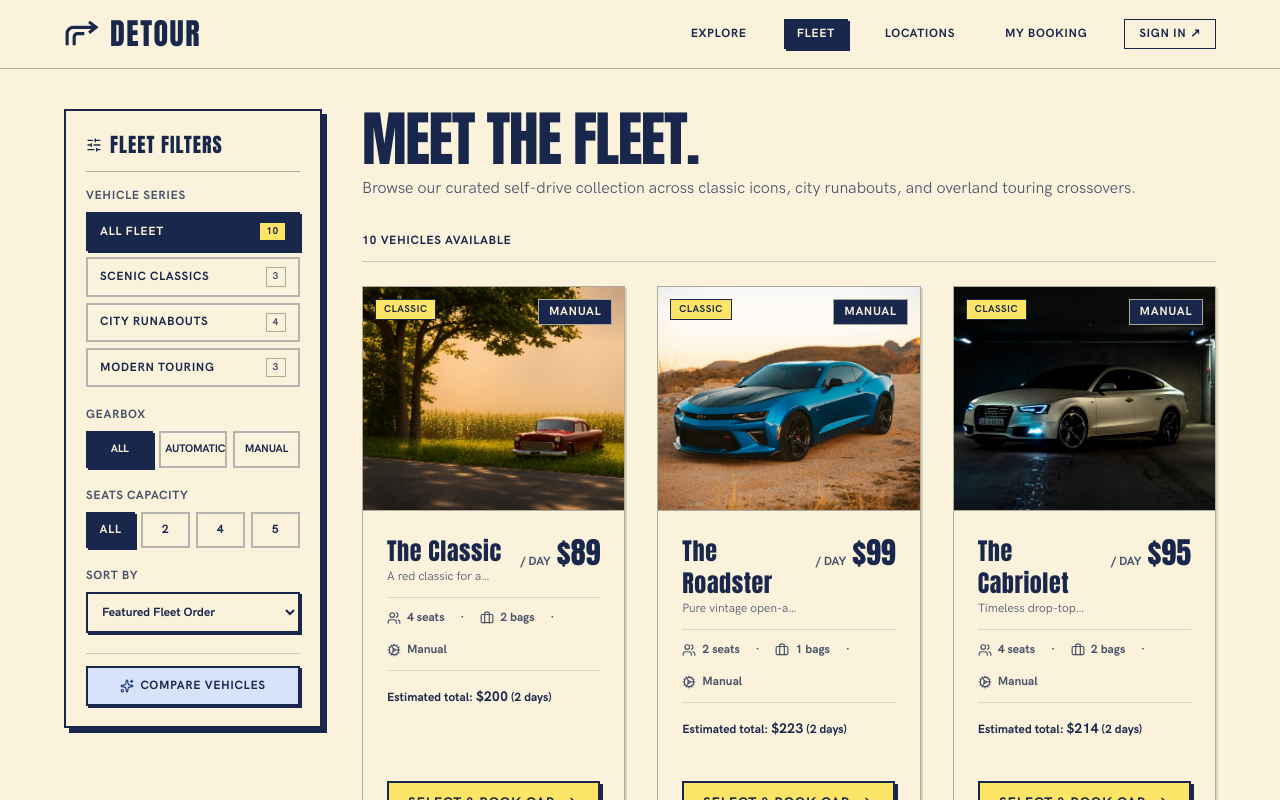
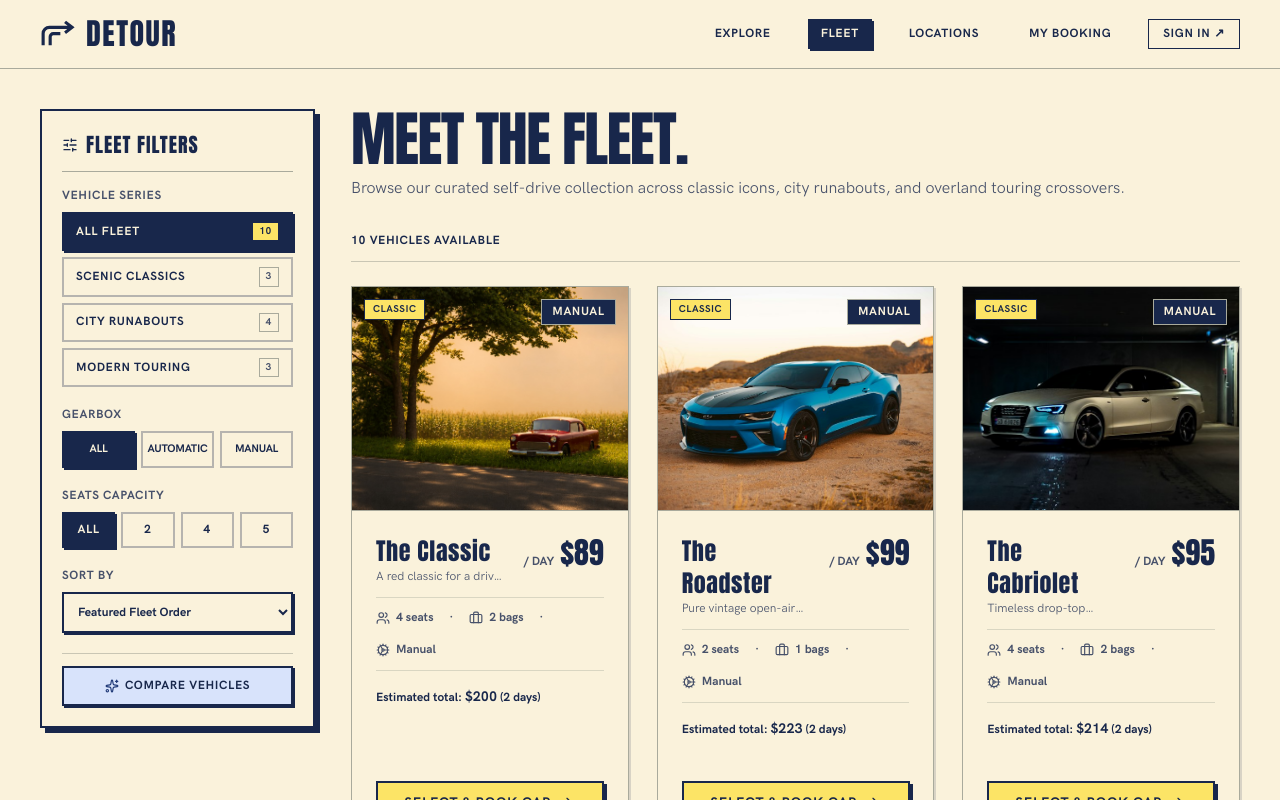
Before and after one commit to Deepjyoti78/detour, a Next.js app in the folder detour-app/: page /fleet in a window 1280 px wide. Shown: the top 800 px of the page. Built offline with nearby package versions, Linux system fonts and the light colour scheme.

Commit message:
feat: widen fleet section layout, reduce side margins, and expand card widths

```diff
--- a/detour-app/src/app/fleet/page.tsx
+++ b/detour-app/src/app/fleet/page.tsx
@@ -83,7 +83,7 @@ export default function FleetPage() {
   };
 
   return (
-    <div className="w-[90%] max-w-7xl mx-auto py-6 md:py-10">
+    <div className="w-full max-w-[1720px] mx-auto px-4 sm:px-6 md:px-8 lg:px-10 py-6 md:py-10">
       {/* Mobile Filter Toggle Button */}
       <div className="lg:hidden mb-6">
         <button
@@ -102,10 +102,10 @@ export default function FleetPage() {
       </div>
 
       {/* Main 2-Column Layout: Left Sidebar Filters + Right Content */}
-      <div className="grid grid-cols-1 lg:grid-cols-12 gap-8 lg:gap-10 items-start">
+      <div className="flex flex-col lg:flex-row gap-6 lg:gap-8 xl:gap-9 items-start">
         {/* Left Column: Filter Panel (Shifted higher up on scroll via lg:top-6) */}
         <aside
-          className={`lg:col-span-4 xl:col-span-3 lg:sticky lg:top-6 z-20 transition-all ${
+          className={`w-full lg:w-[260px] xl:w-[275px] shrink-0 lg:sticky lg:top-6 z-20 transition-all ${
             mobileFilterOpen ? 'block' : 'hidden lg:block'
           }`}
         >
@@ -251,7 +251,7 @@ export default function FleetPage() {
         </aside>
 
         {/* Right Column: Title + Results Bar + Fleet Grid */}
-        <section className="lg:col-span-8 xl:col-span-9 flex flex-col gap-6 min-h-[720px]">
+        <section className="flex-1 min-w-0 flex flex-col gap-6 min-h-[720px]">
           {/* Title and subtitle without dividing border line */}
           <div className="pb-2">
             <h1 className="font-['Anton',sans-serif] text-4xl sm:text-5xl lg:text-6xl text-[#18274b] tracking-tight">
@@ -333,7 +333,7 @@ export default function FleetPage() {
           {/* Grid of Vehicles with Loading Animation & Staggered Reveal */}
           {isLoading ? (
             /* Tactile Retro Loading Skeleton State */
-            <div className="grid grid-cols-1 md:grid-cols-2 xl:grid-cols-3 gap-6 sm:gap-8">
+            <div className="grid grid-cols-1 md:grid-cols-2 xl:grid-cols-3 gap-6 sm:gap-7">
               {[1, 2, 3].map((skeletonId) => (
                 <div
                   key={skeletonId}
@@ -371,7 +371,7 @@ export default function FleetPage() {
                   },
                 },
               }}
-              className="grid grid-cols-1 md:grid-cols-2 xl:grid-cols-3 gap-6 sm:gap-8"
+              className="grid grid-cols-1 md:grid-cols-2 xl:grid-cols-3 gap-6 sm:gap-7"
             >
               <AnimatePresence mode="wait">
                 {filteredCars.map((car, idx) => (
--- a/detour-app/src/components/layout/SiteFooter.tsx
+++ b/detour-app/src/components/layout/SiteFooter.tsx
@@ -12,7 +12,7 @@ export default function SiteFooter() {
       transition={{ duration: 0.6, ease: [0.22, 1, 0.36, 1] }}
       className="bg-[#203a78] text-[#faf2db] mt-auto"
     >
-      <div className="w-[90%] max-w-7xl mx-auto py-8 flex flex-col md:flex-row items-center justify-between gap-6">
+      <div className="w-full max-w-[1720px] mx-auto px-4 sm:px-6 md:px-8 lg:px-10 py-8 flex flex-col md:flex-row items-center justify-between gap-6">
         <Link
           href="/"
           className="inline-flex items-center gap-3 font-['Anton',sans-serif] text-2xl tracking-wider hover:opacity-90 transition-opacity"
--- a/detour-app/src/components/layout/SiteHeader.tsx
+++ b/detour-app/src/components/layout/SiteHeader.tsx
@@ -38,7 +38,7 @@ export default function SiteHeader() {
             : 'relative bg-[#faf2db] text-[#18274b] border-b border-[#a9aa9c]'
         }`}
       >
-        <div className="w-[90%] max-w-7xl mx-auto flex items-center justify-between gap-6 py-3.5 md:py-4">
+        <div className="w-full max-w-[1720px] mx-auto px-4 sm:px-6 md:px-8 lg:px-10 flex items-center justify-between gap-6 py-3.5 md:py-4">
           {/* Brand */}
           <Link
             href="/"
```
